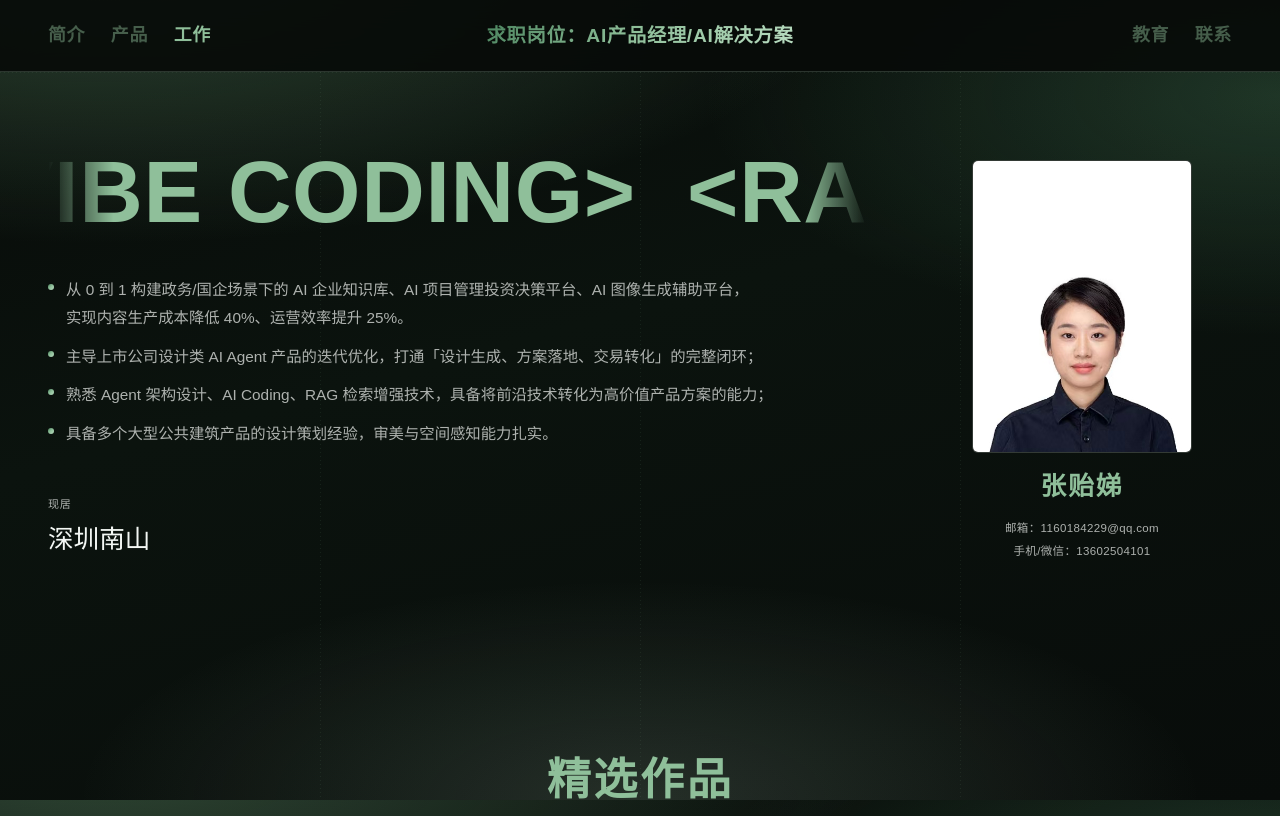
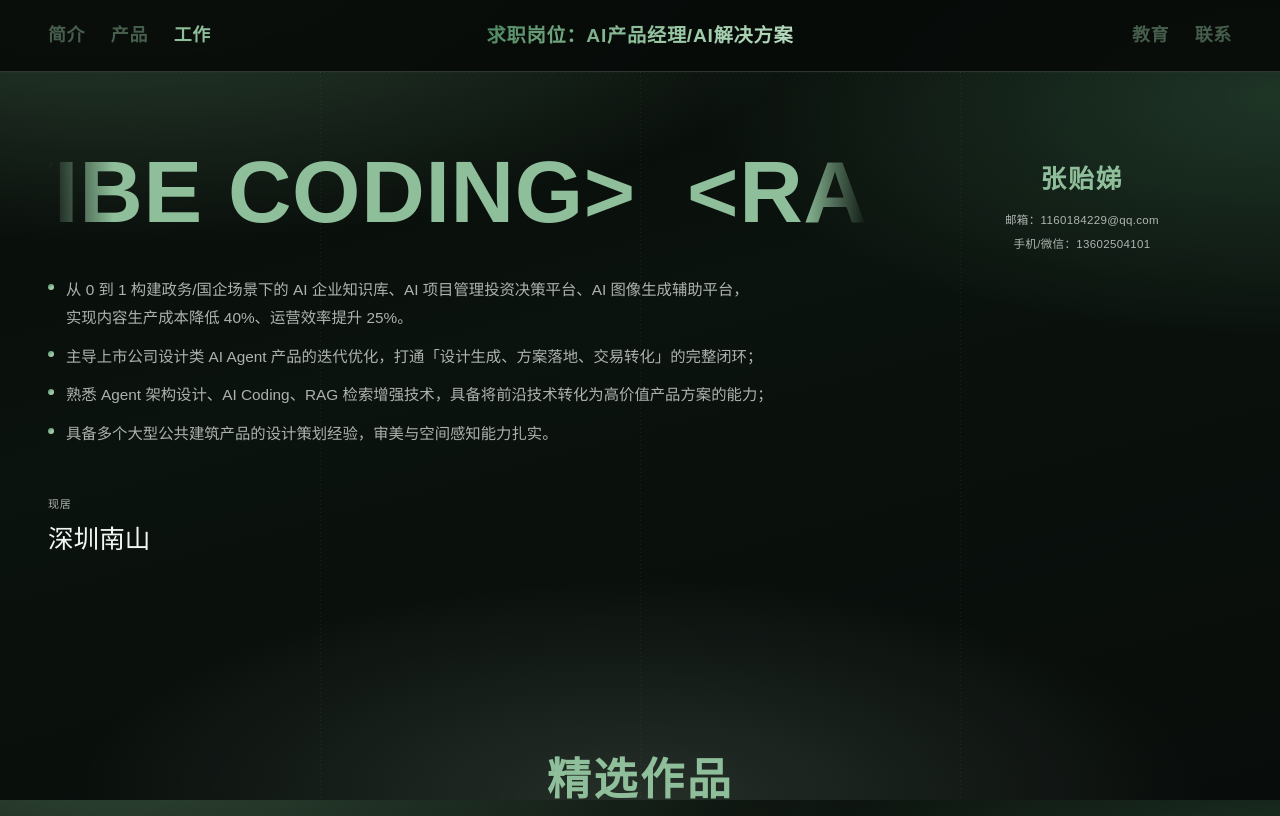
Before and after one commit to zhangyidi1017-hub/yidi-zhangportfolio, a website built with Vite: page index.html in a window 1280 px wide. Shown: the top 816 px of the page. Built offline with nearby package versions, Linux system fonts and the light colour scheme; some packages are replaced by stand-ins of ours; files whose address does not match are found by name.

Commit message:
Remove profile portrait

```diff
--- a/index.html
+++ b/index.html
@@ -58,7 +58,6 @@
         <a href="#education" class="mobile-menu__link">教育</a>
         <a href="#contact" class="mobile-menu__link">联系</a>
         <div class="mobile-menu__profile mono">
-          <img class="mobile-menu__avatar" src="/images/avatar.png" alt="张贻娣" />
           <p class="mobile-menu__name">张贻娣</p>
           <a href="mailto:1160184229@qq.com">邮箱：1160184229@qq.com</a>
           <a href="tel:13602504101">手机/微信：13602504101</a>
@@ -102,9 +101,6 @@
           </div>
 
           <aside class="about__profile" id="contact">
-            <div class="about__avatar">
-              <img src="/images/avatar.png" alt="张贻娣" />
-            </div>
             <p class="about__profile-name">张贻娣</p>
             <div class="about__profile-contact mono">
               <a href="mailto:1160184229@qq.com">邮箱：1160184229@qq.com</a>
```
